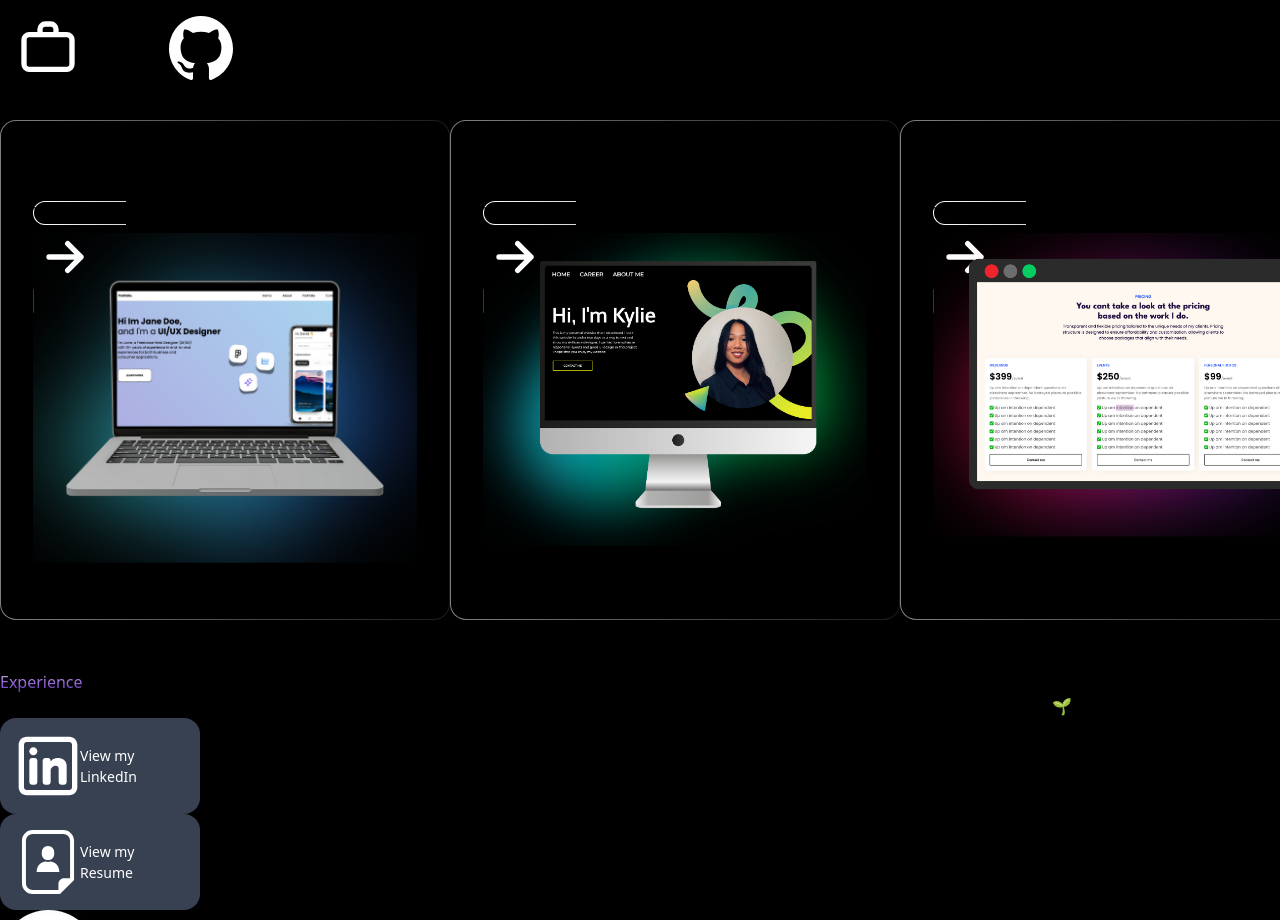
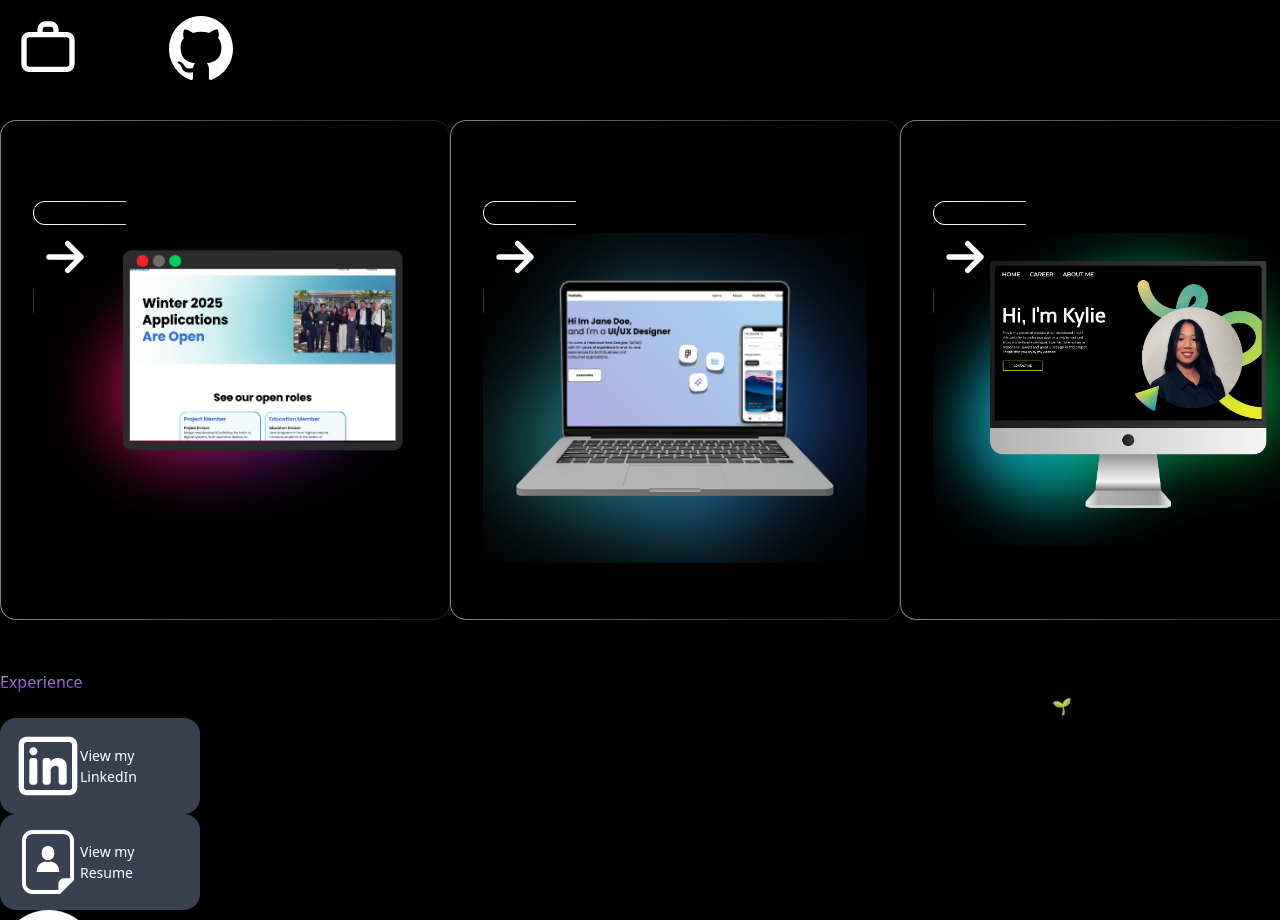
Before and after one commit to Kylie-Lallak/personal-website-fall2024, a React (Vite) app: page / in a window 1280 px wide. Shown: the part 1484-2404 px from the top of the page. Built offline with nearby package versions, Linux system fonts and the light colour scheme.

Commit message:
added new project

```diff
--- a/src/components/ProjectCard.jsx
+++ b/src/components/ProjectCard.jsx
@@ -15,7 +15,7 @@ export default function ProjectCard({ name, desc, image, link }) {
       </div>
 
       <div className=' '>
-        <img src={image} className='proj-card-img  ' />
+        <a href={link} target='_blank'><img src={image} className='proj-card-img  ' /> </a>
 
       </div>
 
--- a/src/components/ProjectsData.js
+++ b/src/components/ProjectsData.js
@@ -3,17 +3,25 @@ import Text from '../../public/images/textedit.png';
 import Personal from '../../public/images/personal.png';
 import Photo from '../../public/images/photo.png';
 import First from '../../public/images/first.png'
+import NTech from '../../public/images/ntech.png';
 
 const ProjectsData = [
     {
         key: 1,
+        name: 'Student Org Website',
+        desc: 'The website I build for NeuroTech@Davis',
+        image: NTech,
+        link: 'https://neurotechdavis.com/'
+    },
+    {
+        key: 2,
         name: 'Design Portfolio',
         desc: 'A mock up website for a UI UX designer',
         image: UIUX,
         link: 'https://webdeisgnkylielallak.vercel.app/'
     },
     {
-        key: 2,
+        key: 3,
         name: 'Old Personal Website',
         desc: 'My first personal website ',
         image: Personal,
@@ -30,7 +38,7 @@ const ProjectsData = [
 
     },
     {
-        key: 3,
+        key: 5,
         name: 'Text Editor',
         desc: 'A console based text file editor',
         image: Text,
@@ -38,7 +46,7 @@ const ProjectsData = [
 
     },
     {
-        key: 5,
+        key: 6,
         name: 'Company Website',
         desc: 'My first frist ever website',
         image: First,
```
Also changed, not shown: public/images/ntech.png (added).
